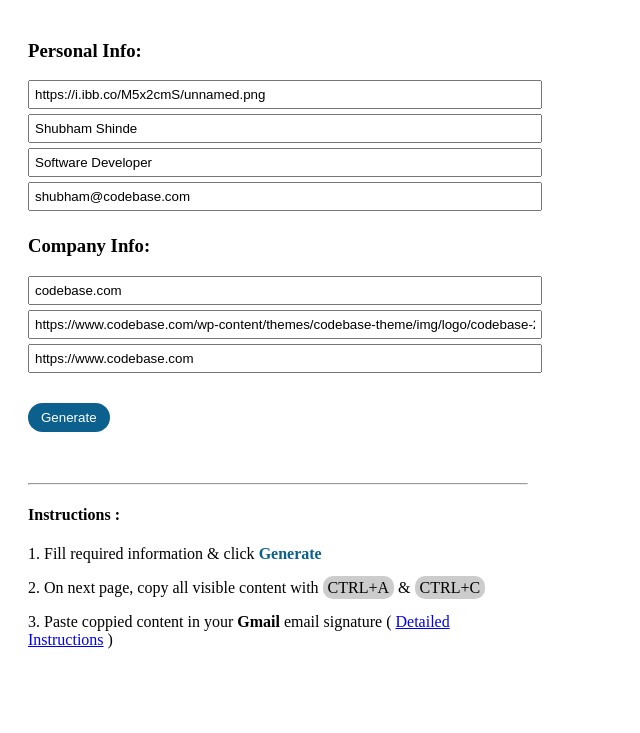
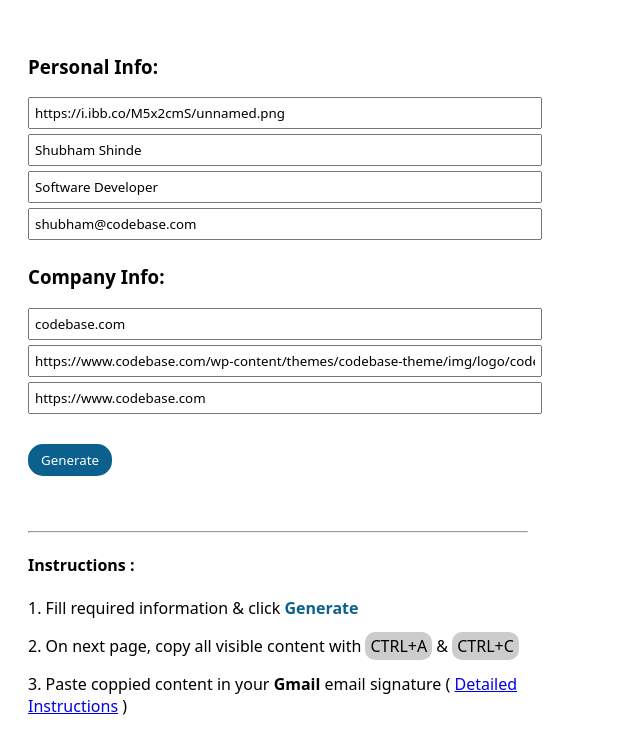
Before and after one commit to shubshinde/email-signature-generator, a plain HTML site: page index.html in a window 1280 px wide. Shown: the part 83-816 px from the top of the page, without its empty margins (0-640 px from the left). Drawn offline with Linux system fonts and the light colour scheme.

Commit message:
Update index.html

```diff
--- a/index.html
+++ b/index.html
@@ -95,6 +95,9 @@
 		</form>
 
 		<style>
+			* {
+			    font-family: system-ui;
+			}
 			.highlight {
 				background: #91919075;
 				padding: 3px 5px;
```
